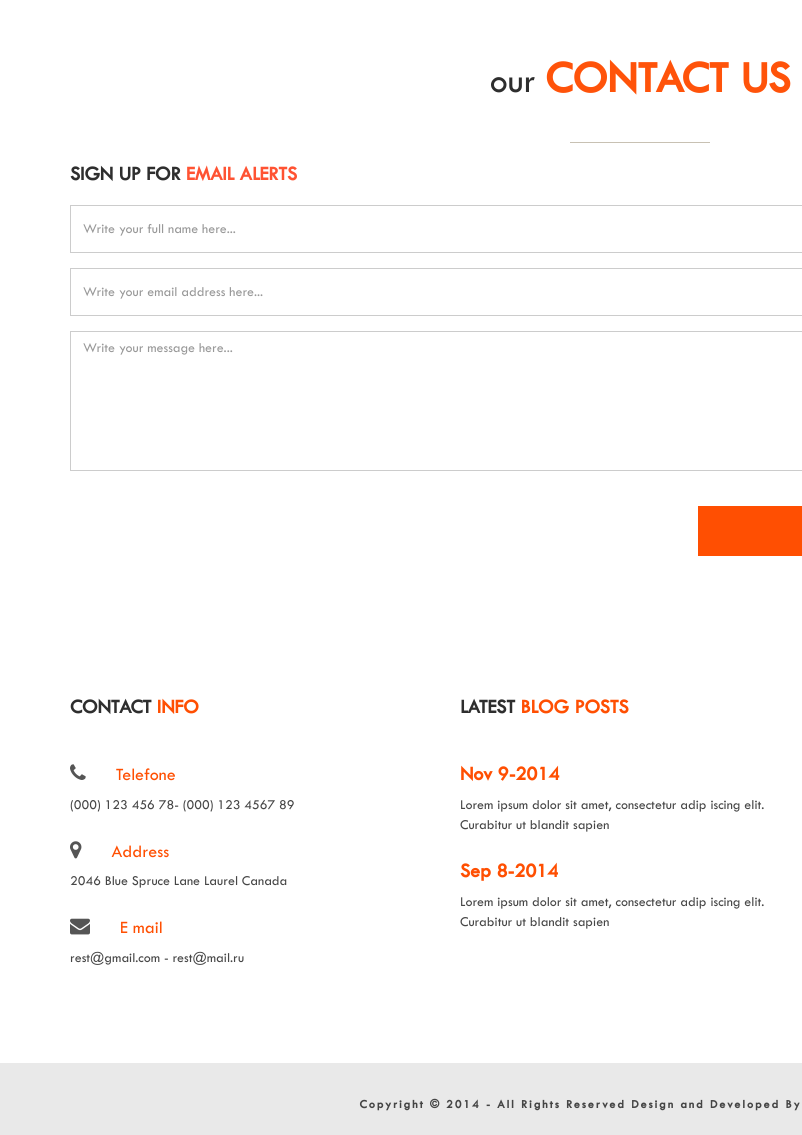
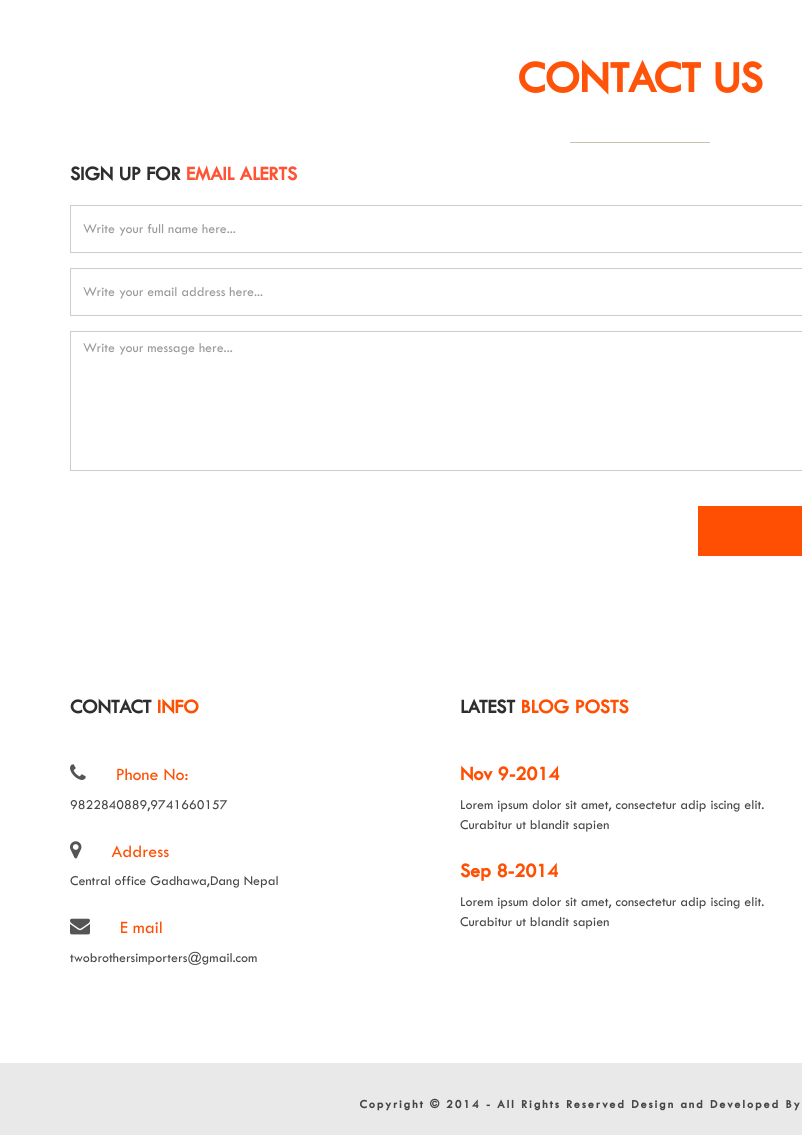
Before and after one commit to Sukrajchaudhary/product, a plain HTML site: page index.html in a window 1280 px wide. Shown: the part 5061-6196 px from the top of the page, 0-802 px from the left. Drawn offline with Linux system fonts and the light colour scheme.

Commit message:
first commit

```diff
--- a/index.html
+++ b/index.html
@@ -377,7 +377,7 @@
             <div class="row">
                 <div class="col-md-12">
                     <div class="block">
-                        <h1 class="heading wow fadeInUp" data-wow-duration="500ms" data-wow-delay="300ms">our
+                        <h1 class="heading wow fadeInUp" data-wow-duration="500ms" data-wow-delay="300ms">
                             <span>CONTACT US</span></h1>
                         <h3 class="title wow fadeInLeft" data-wow-duration="500ms" data-wow-delay="300ms">Sign Up for
                             <span>Email Alerts</span> </h3>
@@ -413,17 +413,17 @@
                         <div class="info">
                             <ul>
                                 <li>
-                                    <h4><i class="fa fa-phone"></i>Telefone</h4>
-                                    <p>(000) 123 456 78- (000) 123 4567 89</p>
+                                    <h4><i class="fa fa-phone"></i>Phone No:</h4>
+                                    <p>9822840889,9741660157</p>
 
                                 </li>
                                 <li>
                                     <h4><i class="fa fa-map-marker"></i>Address</h4>
-                                    <p>2046 Blue Spruce Lane Laurel Canada</p>
+                                    <p>Central office Gadhawa,Dang Nepal</p>
                                 </li>
                                 <li>
                                     <h4><i class="fa fa-envelope"></i>E mail</h4>
-                                    <p>rest@gmail.com - rest@mail.ru</p>
+                                    <p>twobrothersimporters@gmail.com</p>
 
                                 </li>
                             </ul>
```
